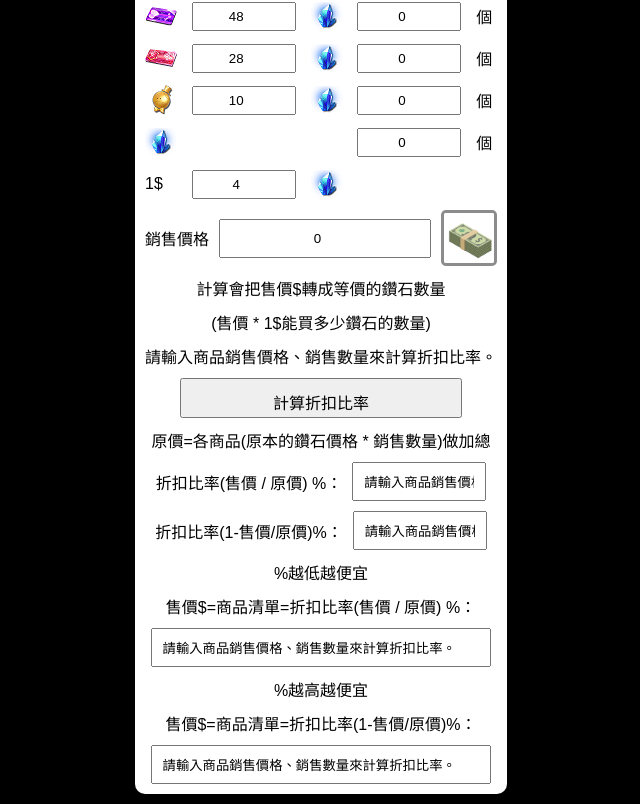
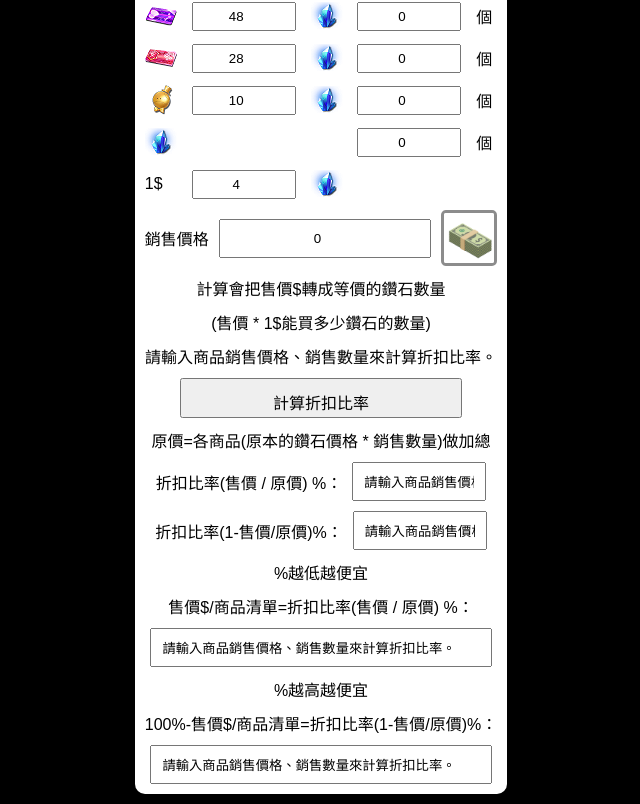
Before and after one commit to tear670103/-, a plain HTML site: page index.html in a window 1280 px wide. Shown: the part 328-1132 px from the top of the page, without its empty margins (319-959 px from the left). Drawn offline with Linux system fonts and the light colour scheme.

Commit message:
Update index.html

```diff
--- a/index.html
+++ b/index.html
@@ -214,7 +214,7 @@
 					<label class="columnLabel">%越低越便宜</label>
 				</div>
 				<div class="columnContainer">
-					<label class="columnLabel">售價$=商品清單=折扣比率(售價 / 原價) %：</label>
+					<label class="columnLabel">售價$/商品清單=折扣比率(售價 / 原價) %：</label>
 				</div>
 				<div class="columnContainer">
 					<input type="text" id="productListCalculateDiscountRate1" value="請輸入商品銷售價格、銷售數量來計算折扣比率。">
@@ -224,7 +224,7 @@
 					<label class="columnLabel">%越高越便宜</label>
 				</div>
 				<div class="columnContainer">
-					<label class="columnLabel">售價$=商品清單=折扣比率(1-售價/原價)%：</label>
+					<label class="columnLabel">100%-售價$/商品清單=折扣比率(1-售價/原價)%：</label>
 				</div>
 				<div class="columnContainer">
 					<input type="text" id="productListCalculateDiscountRate2" value="請輸入商品銷售價格、銷售數量來計算折扣比率。">
```
